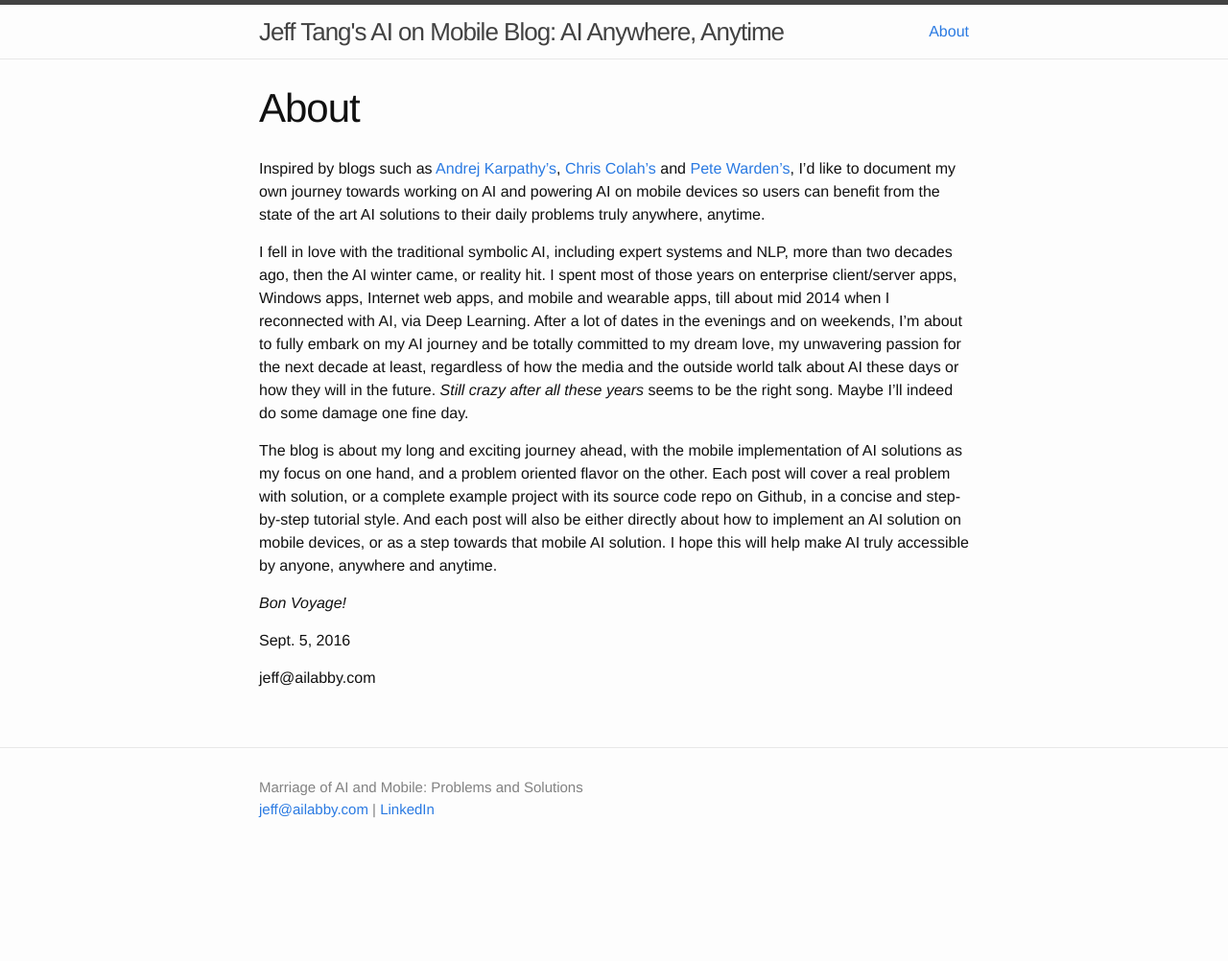
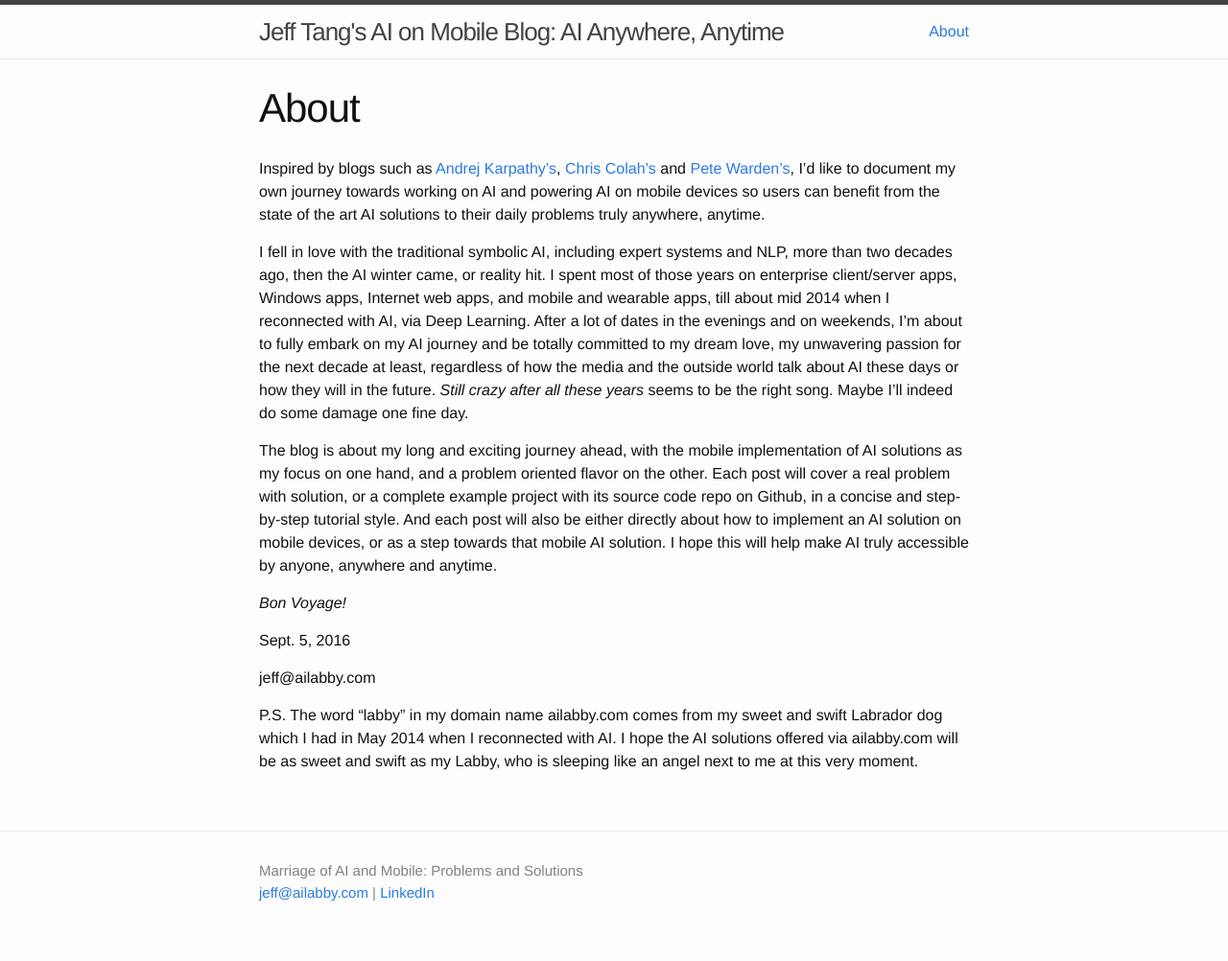
Before and after one commit to jeffxtang/jeffxtang.github.io, a Jekyll site: the page built from about.md, in a window 1280 px wide. Shown: the whole page at 96% size. Built offline with Jekyll 4.4.1, drawn with Linux system fonts in a browser that asks for light colours; before the commit the page ends 915 px from its top, so only the background shows below that.

Commit message:
updated about

```diff
--- a/about.md
+++ b/about.md
@@ -16,3 +16,5 @@ The blog is about my long and exciting journey ahead, with the mobile implementa
 Sept. 5, 2016
 
 jeff@ailabby.com
+
+P.S. The word "labby" in my domain name ailabby.com comes from my sweet and swift Labrador dog which I had in May 2014 when I reconnected with AI. I hope the AI solutions offered via ailabby.com will be as sweet and swift as my Labby, who is sleeping like an angel next to me at this very moment.
```
